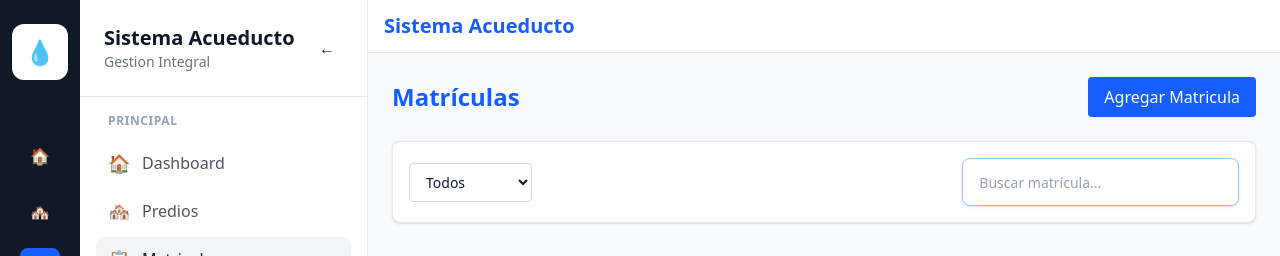
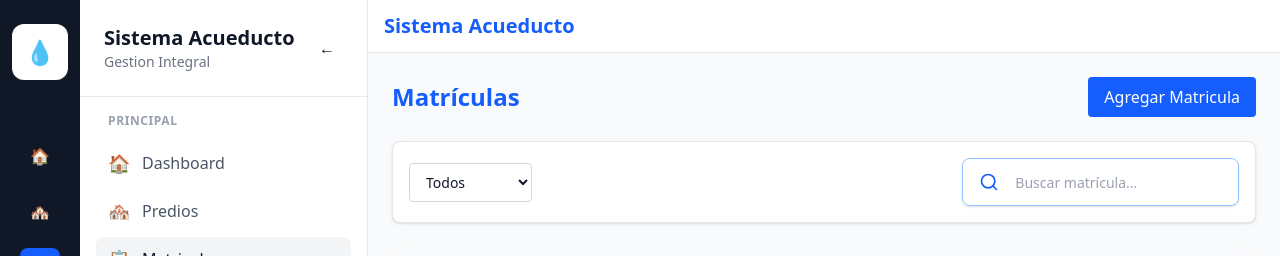
Before and after one commit to Adrian-Angulo/AcuedutoGrupo6, a React (Vite) app: page /matriculas in a window 1280 px wide. Shown: the top 256 px of the page. Built offline with nearby package versions, Linux system fonts and the light colour scheme; no server answers; sample sign-in values are in the browser's storage.

Commit message:
agregar icono al buscador y borrar codigo anterior

```diff
--- a/src/components/ComponetesGrupo6/Buscador.jsx
+++ b/src/components/ComponetesGrupo6/Buscador.jsx
@@ -1,13 +1,26 @@
+import { Search } from "lucide-react";
 import Button from "./Button";
 
-const Buscador = ({placeholder }) => {
+const Buscador = ({ placeholder, onClick }) => {
     return (
+        <div
+            className="flex items-center w-1/3 h-12 ml-auto px-4 text-sm text-gray-700 border border-blue-300 rounded-lg shadow-sm placeholder:text-gray-400 focus:outline-none focus:ring-2 focus:ring-blue-500 focus:border-blue-500 transition"
+        >
+            <button
+                onClick={onClick}
+                className="flex items-center justify-center"
+                >
+                <Search className="w-5 h-12 text-blue-600 hover:cursor-pointer" />
 
-                 <input
-                    type="text"
-                    placeholder={placeholder}
-                    className="w-1/3 h-12 ml-auto px-4 text-sm text-gray-700 border border-blue-300 rounded-lg shadow-sm placeholder:text-gray-400 focus:outline-none focus:ring-2 focus:ring-blue-500 focus:border-blue-500 transition"
-                />
+            </button>
+            <input
+                type="text"
+                placeholder={placeholder}
+                className=" h-12 ml-auto px-4 text-sm text-gray-700 w-full border-none  placeholder:text-gray-400 focus:outline-none focus:ring-0"
+            />
+
+        </div>
+
     );
 
 }
```
Also changed, not shown: src/pages/MatriculasPage.jsx (+4 -44 lines).
